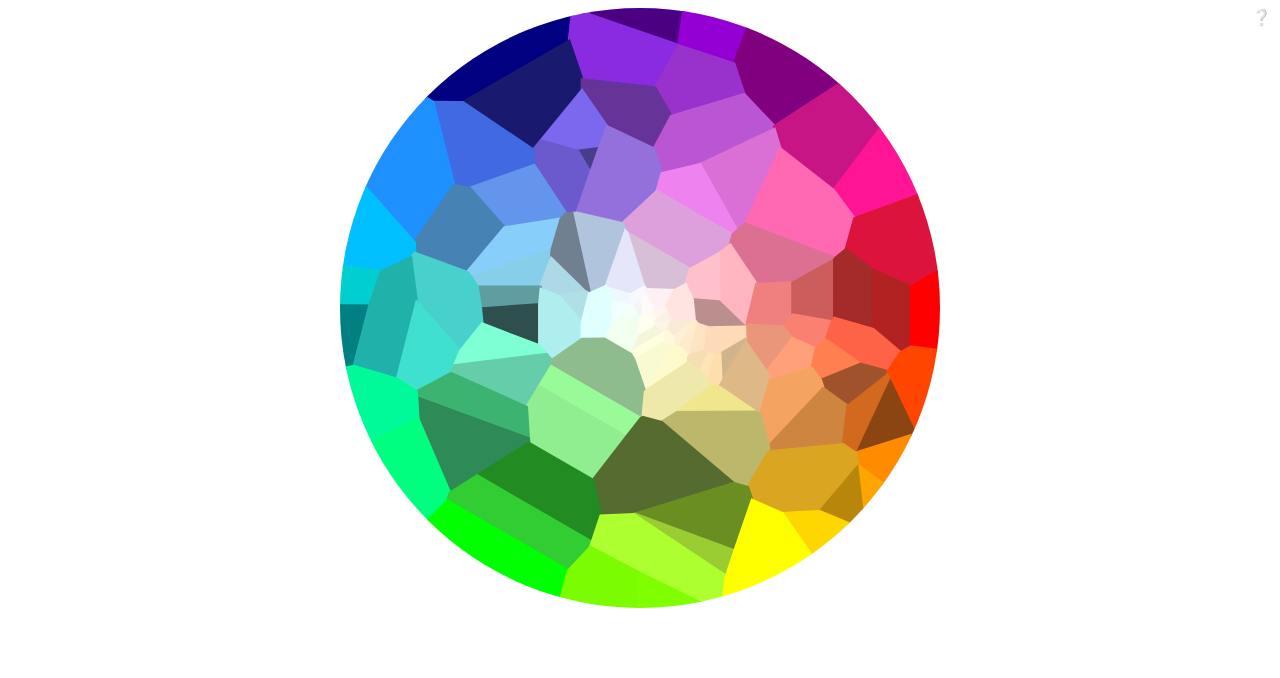
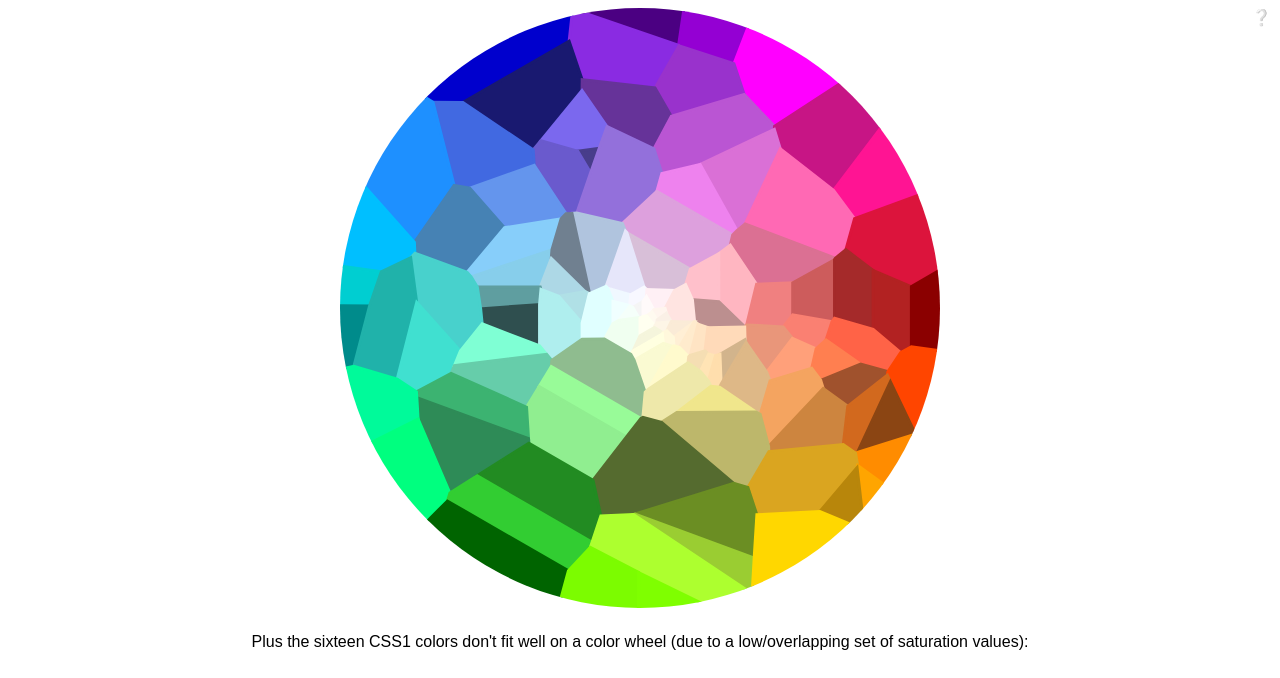
Before and after one commit to arantius/web-color-wheel, a plain HTML site: page colors.html in a window 1280 px wide. Shown: the top 678 px of the page. Drawn offline with Linux system fonts and the light colour scheme.

Commit message:
all (?) colors

```diff
--- a/colors.html
+++ b/colors.html
@@ -6,7 +6,7 @@ body {
   font-family: sans-serif;
   text-align: center;
 }
-#swatch {
+.swatch {
   display: inline-block;
   min-width: 5em;
 }
@@ -41,6 +41,12 @@ body {
 svg {
   clip-path: circle(300px at center);
 }
+
+#css1 h1 {
+  display: inline-block;
+  margin: 1ex 1em;
+  width: 5em;
+}
 </style>
 </head>
 <body>
@@ -62,156 +68,140 @@ svg {
 <script src="rhill-voronoi-core.min.js"></script>
 
 <script>
-// Based on https://drafts.csswg.org/css-color/#named-colors .
+// Based on https://developer.mozilla.org/en-US/docs/Web/CSS/named-color .
 const colors = {
-  "aliceblue": [240, 248, 255],
-  "antiquewhite": [250, 235, 215],
-  "aqua": [0, 255, 255],
-  "aquamarine": [127, 255, 212],
-  "azure": [240, 255, 255],
-  "beige": [245, 245, 220],
-  "bisque": [255, 228, 196],
-  "black": [0, 0, 0],
-  "blanchedalmond": [255, 235, 205],
-  "blue": [0, 0, 255],
-  "blueviolet": [138, 43, 226],
-  "brown": [165, 42, 42],
-  "burlywood": [222, 184, 135],
-  "cadetblue": [95, 158, 160],
-  "chartreuse": [127, 255, 0],
-  "chocolate": [210, 105, 30],
-  "coral": [255, 127, 80],
-  "cornflowerblue": [100, 149, 237],
-  "cornsilk": [255, 248, 220],
-  "crimson": [220, 20, 60],
-  "cyan": [0, 255, 255],
-  "darkblue": [0, 0, 139],
-  "darkcyan": [0, 139, 139],
-  "darkgoldenrod": [184, 134, 11],
-  "darkgray": [169, 169, 169],
-  "darkgreen": [0, 100, 0],
-  "darkgrey": [169, 169, 169],
-  "darkkhaki": [189, 183, 107],
-  "darkmagenta": [139, 0, 139],
-  "darkolivegreen": [85, 107, 47],
-  "darkorange": [255, 140, 0],
-  "darkorchid": [153, 50, 204],
-  "darkred": [139, 0, 0],
-  "darksalmon": [233, 150, 122],
-  "darkseagreen": [143, 188, 143],
-  "darkslateblue": [72, 61, 139],
-  "darkslategray": [47, 79, 79],
-  "darkslategrey": [47, 79, 79],
-  "darkturquoise": [0, 206, 209],
-  "darkviolet": [148, 0, 211],
-  "deeppink": [255, 20, 147],
-  "deepskyblue": [0, 191, 255],
-  "dimgray": [105, 105, 105],
-  "dimgrey": [105, 105, 105],
-  "dodgerblue": [30, 144, 255],
-  "firebrick": [178, 34, 34],
-  "floralwhite": [255, 250, 240],
-  "forestgreen": [34, 139, 34],
-  "fuchsia": [255, 0, 255],
-  "gainsboro": [220, 220, 220],
-  "ghostwhite": [248, 248, 255],
-  "gold": [255, 215, 0],
-  "goldenrod": [218, 165, 32],
-  "gray": [128, 128, 128],
-  "green": [0, 128, 0],
-  "greenyellow": [173, 255, 47],
-  "grey": [128, 128, 128],
-  "honeydew": [240, 255, 240],
-  "hotpink": [255, 105, 180],
-  "indianred": [205, 92, 92],
-  "indigo": [75, 0, 130],
-  "ivory": [255, 255, 240],
-  "khaki": [240, 230, 140],
-  "lavender": [230, 230, 250],
-  "lavenderblush": [255, 240, 245],
-  "lawngreen": [124, 252, 0],
-  "lemonchiffon": [255, 250, 205],
-  "lightblue": [173, 216, 230],
-  "lightcoral": [240, 128, 128],
-  "lightcyan": [224, 255, 255],
-  "lightgoldenrodyellow": [250, 250, 210],
-  "lightgray": [211, 211, 211],
-  "lightgreen": [144, 238, 144],
-  "lightgrey": [211, 211, 211],
-  "lightpink": [255, 182, 193],
-  "lightsalmon": [255, 160, 122],
-  "lightseagreen": [32, 178, 170],
-  "lightskyblue": [135, 206, 250],
-  "lightslategray": [119, 136, 153],
-  "lightslategrey": [119, 136, 153],
-  "lightsteelblue": [176, 196, 222],
-  "lightyellow": [255, 255, 224],
-  "lime": [0, 255, 0],
-  "limegreen": [50, 205, 50],
-  "linen": [250, 240, 230],
-  "magenta": [255, 0, 255],
-  "maroon": [128, 0, 0],
-  "mediumaquamarine": [102, 205, 170],
-  "mediumblue": [0, 0, 205],
-  "mediumorchid": [186, 85, 211],
-  "mediumpurple": [147, 112, 219],
-  "mediumseagreen": [60, 179, 113],
-  "mediumslateblue": [123, 104, 238],
-  "mediumspringgreen": [0, 250, 154],
-  "mediumturquoise": [72, 209, 204],
-  "mediumvioletred": [199, 21, 133],
-  "midnightblue": [25, 25, 112],
-  "mintcream": [245, 255, 250],
-  "mistyrose": [255, 228, 225],
-  "moccasin": [255, 228, 181],
-  "navajowhite": [255, 222, 173],
-  "navy": [0, 0, 128],
-  "oldlace": [253, 245, 230],
-  "olive": [128, 128, 0],
-  "olivedrab": [107, 142, 35],
-  "orange": [255, 165, 0],
-  "orangered": [255, 69, 0],
-  "orchid": [218, 112, 214],
-  "palegoldenrod": [238, 232, 170],
-  "palegreen": [152, 251, 152],
-  "paleturquoise": [175, 238, 238],
-  "palevioletred": [219, 112, 147],
-  "papayawhip": [255, 239, 213],
-  "peachpuff": [255, 218, 185],
-  "peru": [205, 133, 63],
-  "pink": [255, 192, 203],
-  "plum": [221, 160, 221],
-  "powderblue": [176, 224, 230],
-  "purple": [128, 0, 128],
-  "rebeccapurple": [102, 51, 153],
-  "red": [255, 0, 0],
-  "rosybrown": [188, 143, 143],
-  "royalblue": [65, 105, 225],
-  "saddlebrown": [139, 69, 19],
-  "salmon": [250, 128, 114],
-  "sandybrown": [244, 164, 96],
-  "seagreen": [46, 139, 87],
-  "seashell": [255, 245, 238],
-  "sienna": [160, 82, 45],
-  "silver": [192, 192, 192],
-  "skyblue": [135, 206, 235],
-  "slateblue": [106, 90, 205],
-  "slategray": [112, 128, 144],
-  "slategrey": [112, 128, 144],
-  "snow": [255, 250, 250],
-  "springgreen": [0, 255, 127],
-  "steelblue": [70, 130, 180],
-  "tan": [210, 180, 140],
-  "teal": [0, 128, 128],
-  "thistle": [216, 191, 216],
-  "tomato": [255, 99, 71],
-  "turquoise": [64, 224, 208],
-  "violet": [238, 130, 238],
-  "wheat": [245, 222, 179],
-  "white": [255, 255, 255],
-  "whitesmoke": [245, 245, 245],
-  "yellow": [255, 255, 0],
-  "yellowgreen": [154, 205, 50]
+  'orange': [255, 165, 0],
+  'aliceblue': [240, 248, 255],
+  'antiquewhite': [250, 235, 215],
+  'aquamarine': [127, 255, 212],
+  'azure': [240, 255, 255],
+  'beige': [245, 245, 220],
+  'bisque': [255, 228, 196],
+  'blanchedalmond': [255, 235, 205],
+  'blueviolet': [138, 43, 226],
+  'brown': [165, 42, 42],
+  'burlywood': [222, 184, 135],
+  'cadetblue': [95, 158, 160],
+  'chartreuse': [127, 255, 0],
+  'chocolate': [210, 105, 30],
+  'coral': [255, 127, 80],
+  'cornflowerblue': [100, 149, 237],
+  'cornsilk': [255, 248, 220],
+  'crimson': [220, 20, 60],
+  'cyan (synonym of aqua)': [0, 255, 255],
+  'darkblue': [0, 0, 139],
+  'darkcyan': [0, 139, 139],
+  'darkgoldenrod': [184, 134, 11],
+  'darkgray': [169, 169, 169],
+  'darkgreen': [0, 100, 0],
+  'darkgrey': [169, 169, 169],
+  'darkkhaki': [189, 183, 107],
+  'darkmagenta': [139, 0, 139],
+  'darkolivegreen': [85, 107, 47],
+  'darkorange': [255, 140, 0],
+  'darkorchid': [153, 50, 204],
+  'darkred': [139, 0, 0],
+  'darksalmon': [233, 150, 122],
+  'darkseagreen': [143, 188, 143],
+  'darkslateblue': [72, 61, 139],
+  'darkslategray': [47, 79, 79],
+  'darkslategrey': [47, 79, 79],
+  'darkturquoise': [0, 206, 209],
+  'darkviolet': [148, 0, 211],
+  'deeppink': [255, 20, 147],
+  'deepskyblue': [0, 191, 255],
+  'dimgray': [105, 105, 105],
+  'dimgrey': [105, 105, 105],
+  'dodgerblue': [30, 144, 255],
+  'firebrick': [178, 34, 34],
+  'floralwhite': [255, 250, 240],
+  'forestgreen': [34, 139, 34],
+  'gainsboro': [220, 220, 220],
+  'ghostwhite': [248, 248, 255],
+  'gold': [255, 215, 0],
+  'goldenrod': [218, 165, 32],
+  'greenyellow': [173, 255, 47],
+  'grey': [128, 128, 128],
+  'honeydew': [240, 255, 240],
+  'hotpink': [255, 105, 180],
+  'indianred': [205, 92, 92],
+  'indigo': [75, 0, 130],
+  'ivory': [255, 255, 240],
+  'khaki': [240, 230, 140],
+  'lavender': [230, 230, 250],
+  'lavenderblush': [255, 240, 245],
+  'lawngreen': [124, 252, 0],
+  'lemonchiffon': [255, 250, 205],
+  'lightblue': [173, 216, 230],
+  'lightcoral': [240, 128, 128],
+  'lightcyan': [224, 255, 255],
+  'lightgoldenrodyellow': [250, 250, 210],
+  'lightgray': [211, 211, 211],
+  'lightgreen': [144, 238, 144],
+  'lightgrey': [211, 211, 211],
+  'lightpink': [255, 182, 193],
+  'lightsalmon': [255, 160, 122],
+  'lightseagreen': [32, 178, 170],
+  'lightskyblue': [135, 206, 250],
+  'lightslategray': [119, 136, 153],
+  'lightslategrey': [119, 136, 153],
+  'lightsteelblue': [176, 196, 222],
+  'lightyellow': [255, 255, 224],
+  'limegreen': [50, 205, 50],
+  'linen': [250, 240, 230],
+  'magenta (synonym of fuchsia)': [255, 0, 255],
+  'mediumaquamarine': [102, 205, 170],
+  'mediumblue': [0, 0, 205],
+  'mediumorchid': [186, 85, 211],
+  'mediumpurple': [147, 112, 219],
+  'mediumseagreen': [60, 179, 113],
+  'mediumslateblue': [123, 104, 238],
+  'mediumspringgreen': [0, 250, 154],
+  'mediumturquoise': [72, 209, 204],
+  'mediumvioletred': [199, 21, 133],
+  'midnightblue': [25, 25, 112],
+  'mintcream': [245, 255, 250],
+  'mistyrose': [255, 228, 225],
+  'moccasin': [255, 228, 181],
+  'navajowhite': [255, 222, 173],
+  'oldlace': [253, 245, 230],
+  'olivedrab': [107, 142, 35],
+  'orangered': [255, 69, 0],
+  'orchid': [218, 112, 214],
+  'palegoldenrod': [238, 232, 170],
+  'palegreen': [152, 251, 152],
+  'paleturquoise': [175, 238, 238],
+  'palevioletred': [219, 112, 147],
+  'papayawhip': [255, 239, 213],
+  'peachpuff': [255, 218, 185],
+  'peru': [205, 133, 63],
+  'pink': [255, 192, 203],
+  'plum': [221, 160, 221],
+  'powderblue': [176, 224, 230],
+  'rosybrown': [188, 143, 143],
+  'royalblue': [65, 105, 225],
+  'saddlebrown': [139, 69, 19],
+  'salmon': [250, 128, 114],
+  'sandybrown': [244, 164, 96],
+  'seagreen': [46, 139, 87],
+  'seashell': [255, 245, 238],
+  'sienna': [160, 82, 45],
+  'skyblue': [135, 206, 235],
+  'slateblue': [106, 90, 205],
+  'slategray': [112, 128, 144],
+  'slategrey': [112, 128, 144],
+  'snow': [255, 250, 250],
+  'springgreen': [0, 255, 127],
+  'steelblue': [70, 130, 180],
+  'tan': [210, 180, 140],
+  'thistle': [216, 191, 216],
+  'tomato': [255, 99, 71],
+  'turquoise': [64, 224, 208],
+  'violet': [238, 130, 238],
+  'wheat': [245, 222, 179],
+  'whitesmoke': [245, 245, 245],
+  'yellowgreen': [154, 205, 50],
+  'rebeccapurple': [102, 51, 153],
 };
 
 // Based on https://stackoverflow.com/a/54070620/91238 .
@@ -271,7 +261,7 @@ function renderWheel() {
 
     svg.appendChild(c);
     let rgb = `rgb(${r}, ${g}, ${b})`;
-    svgStyle.insertRule(`[data-color=${colorName}] { fill: ${rgb}; stroke: ${rgb}; }`);
+    svgStyle.insertRule(`[data-color='${colorName}'] { fill: ${rgb}; stroke: ${rgb}; }`);
   });
 }
 renderWheel();
@@ -304,7 +294,7 @@ function renderPreview(color) {
 
   document.getElementById('preview').innerHTML = `
       ${color}
-      <span id='swatch' style='background-color: ${color};'>&nbsp;</span>
+       <span class="swatch" style="background-color: ${color};">&nbsp;</span>
       ${rgbToHex(r, g, b).toUpperCase()}
       `;
 }
@@ -347,6 +337,26 @@ document.body.addEventListener('click', e => {
 </script>
 <h1 id="preview"></h1>
 
+<div id="css1">
+  <p>Plus the sixteen CSS1 colors don't fit well on a color wheel (due to a low/overlapping set of saturation values):</p>
+  <h1>black <span class='swatch' style='background-color: black;'>&nbsp;</span></h1>
+  <h1>silver <span class='swatch' style='background-color: silver;'>&nbsp;</span></h1>
+  <h1>gray <span class='swatch' style='background-color: gray;'>&nbsp;</span></h1>
+  <h1>white <span class='swatch' style='background-color: white;'>&nbsp;</span></h1>
+  <h1>maroon <span class='swatch' style='background-color: maroon;'>&nbsp;</span></h1>
+  <h1>red <span class='swatch' style='background-color: red;'>&nbsp;</span></h1>
+  <h1>purple <span class='swatch' style='background-color: purple;'>&nbsp;</span></h1>
+  <h1>fuchsia <span class='swatch' style='background-color: fuchsia;'>&nbsp;</span></h1>
+  <h1>green <span class='swatch' style='background-color: green;'>&nbsp;</span></h1>
+  <h1>lime <span class='swatch' style='background-color: lime;'>&nbsp;</span></h1>
+  <h1>olive <span class='swatch' style='background-color: olive;'>&nbsp;</span></h1>
+  <h1>yellow <span class='swatch' style='background-color: yellow;'>&nbsp;</span></h1>
+  <h1>navy <span class='swatch' style='background-color: navy;'>&nbsp;</span></h1>
+  <h1>blue <span class='swatch' style='background-color: blue;'>&nbsp;</span></h1>
+  <h1>teal <span class='swatch' style='background-color: teal;'>&nbsp;</span></h1>
+  <h1>aqua <span class='swatch' style='background-color: aqua;'>&nbsp;</span></h1>
+</div>
+
 <a id='about-link' href='#about'>
   ❔
 </a>
```
